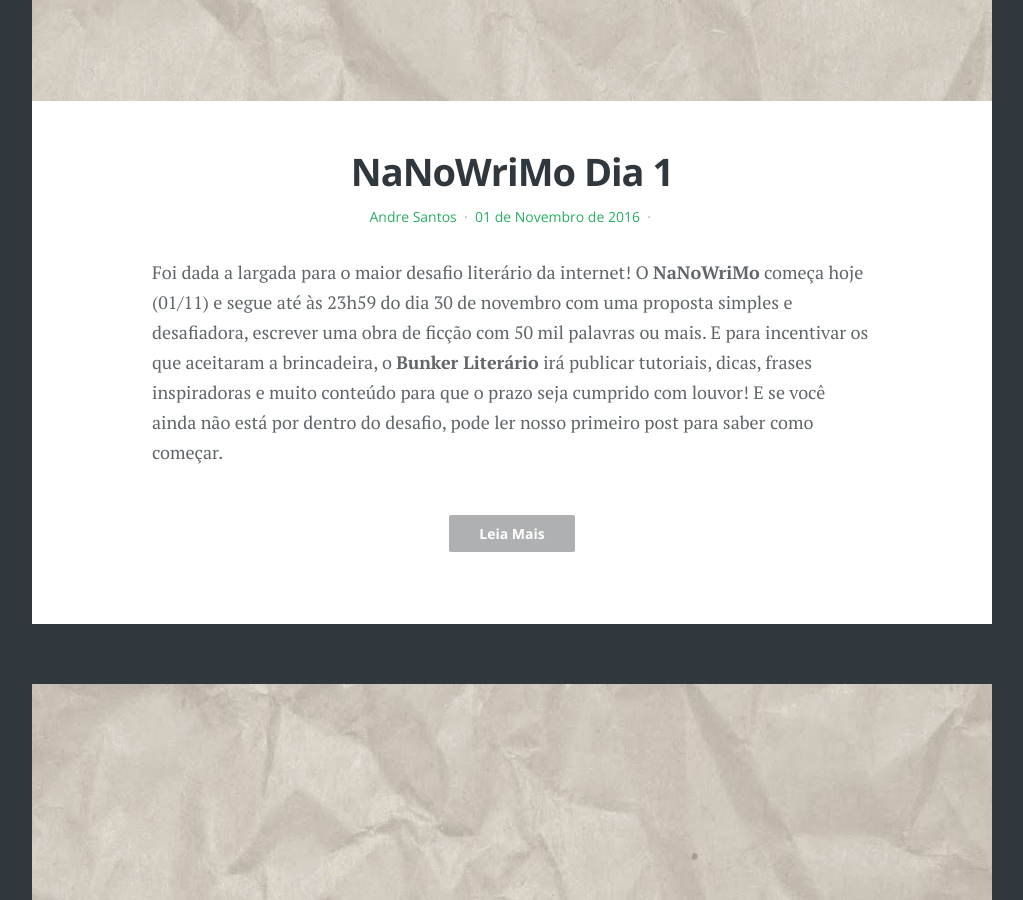
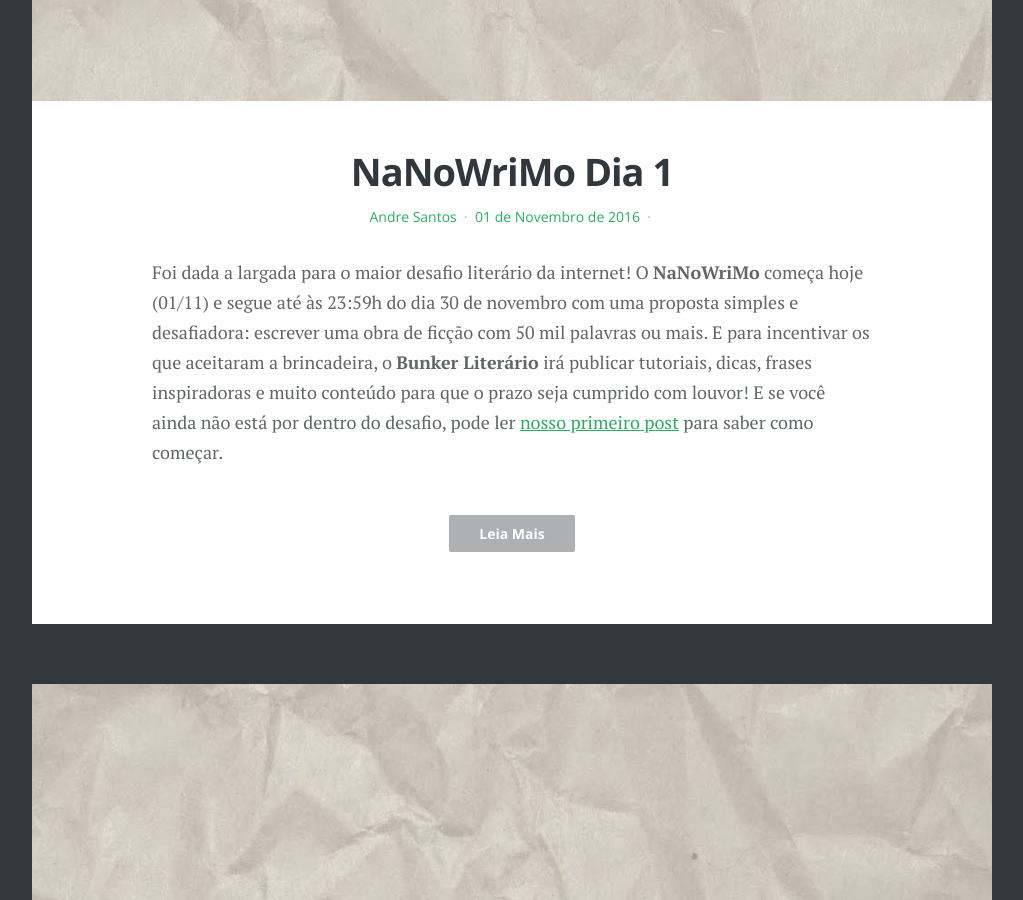
Before and after one commit to bunkerliterario/bunkerliterario.github.io, a Jekyll site: the page built from index.html, in a window 1280 px wide and 900 px high, scrolled down 819 px. Shown: the whole window, without its empty margins (128-1151 px from the left). Built offline with Jekyll 4.4.1, drawn with Linux system fonts in a browser that asks for light colours; nearby versions of some CDN libraries; library files that are not in the unit come from our copies; the list of posts is cut into pages by our own code; comment, search, counter and statistics services are not loaded.

Commit message:
Layout fixes

```diff
--- a/_layouts/page.html
+++ b/_layouts/page.html
@@ -6,7 +6,7 @@
 			{% if page.thumbnail %}
 				<div class="featured-image">
 					<a href="">
-						<img width="960" height="640" src="{{ page.thumbnail }}" alt="{{ page.caption }}" />
+						<img width="960" height="640" src="{{ page.image }}" alt="{{ page.title }}" />
 					</a>
 				</div>
 			{% endif %}
@@ -20,7 +20,7 @@
 			{% endif %}
 			<div class="entry-box">
 				{% if page.title == "Quote" %}
-					<div class="featured-image-bg" {% if page.quote-image %} style="background-image: url('{{ page.quote-image }}');" {% endif %}></div>
+					<div class="featured-image-bg" {% if page.image %} style="background-image: url('{{ page.image }}');" {% endif %}></div>
 				{% endif %}
 
 				<header class="entry-header">
@@ -71,6 +71,7 @@
 					{% else %}
 
 						{{ page.content | markdownify }}
+
 					{% endif %}
 				</div>
 			</div>
--- a/_layouts/post.html
+++ b/_layouts/post.html
@@ -6,7 +6,7 @@
 			{% if page.thumbnail %}
 				<div class="featured-image">
 					<a href="">
-						<img width="960" height="640" src="{{ page.thumbnail }}" alt="{{ page.caption }}" />
+						<img width="960" height="640" src="{{ page.image }}" alt="{{ page.title }}" />
 					</a>
 				</div>
 			{% endif %}
@@ -20,7 +20,7 @@
 			{% endif %}
 			<div class="entry-box">
 				{% if page.title == "Quote" %}
-					<div class="featured-image-bg" {% if page.quote-image %} style="background-image: url('{{ page.quote-image }}');" {% endif %}></div>
+					<div class="featured-image-bg" {% if page.image %} style="background-image: url('{{ page.image }}');" {% endif %}></div>
 				{% endif %}
 
 				<header class="entry-header">
--- a/index.html
+++ b/index.html
@@ -9,7 +9,7 @@
 			{% if post.thumbnail %}
 				<div class="featured-image">
 					<a href="">
-						<img width="960" height="640" src="{{ post.thumbnail }}" alt="{{ post.caption }}" />
+						<img width="960" height="640" src="{{ post.image }}" alt="{{ post.title }}" />
 					</a>
 				</div>
 			{% endif %}
@@ -23,7 +23,7 @@
 			{% endif %}
 			<div class="entry-box">
 				{% if post.title == "Quote" %}
-					<div class="featured-image-bg" {% if post.quote-image %} style="background-image: url('{{ post.quote-image }}');" {% endif %}></div>
+					<div class="featured-image-bg" {% if post.image %} style="background-image: url('{{ post.image }}');" {% endif %}></div>
 				{% endif %}
 
 				<header class="entry-header">
@@ -66,7 +66,7 @@
 
 					{% if post.short %}
 
-						{{ post.short  | markdownify }}
+						{{ post.excerpt  | markdownify }}
 
 						<p><span class="read-more"> <a href="https://{{ post.url | prepend: site.url | replace: '//', '/' }}" class="more-link">Leia Mais</a></span></p>
 
```
Also changed, not shown: assets/lista-10-proibidos-admiravel.png (added), assets/lista-10-proibidos-lolita.jpg (added), assets/lista-10-proibidos-matadouro.jpg (added), assets/lista-10-proibidos-metamorfose.jpg (added), assets/lista-10-proibidos-mundo.jpg (added), assets/lista-10-proibidos-psico.jpg (added), assets/lista-10-proibidos-tropico.jpg (added), assets/lista-10-proibidos-vantagens.jpg (added), assets/lista-10-proibidos-versos.jpg (added), assets/lista-10-proibidos-vinhas.jpg (added), assets/posts/10-livros-proibidos.jpg (added), 2 other files.
